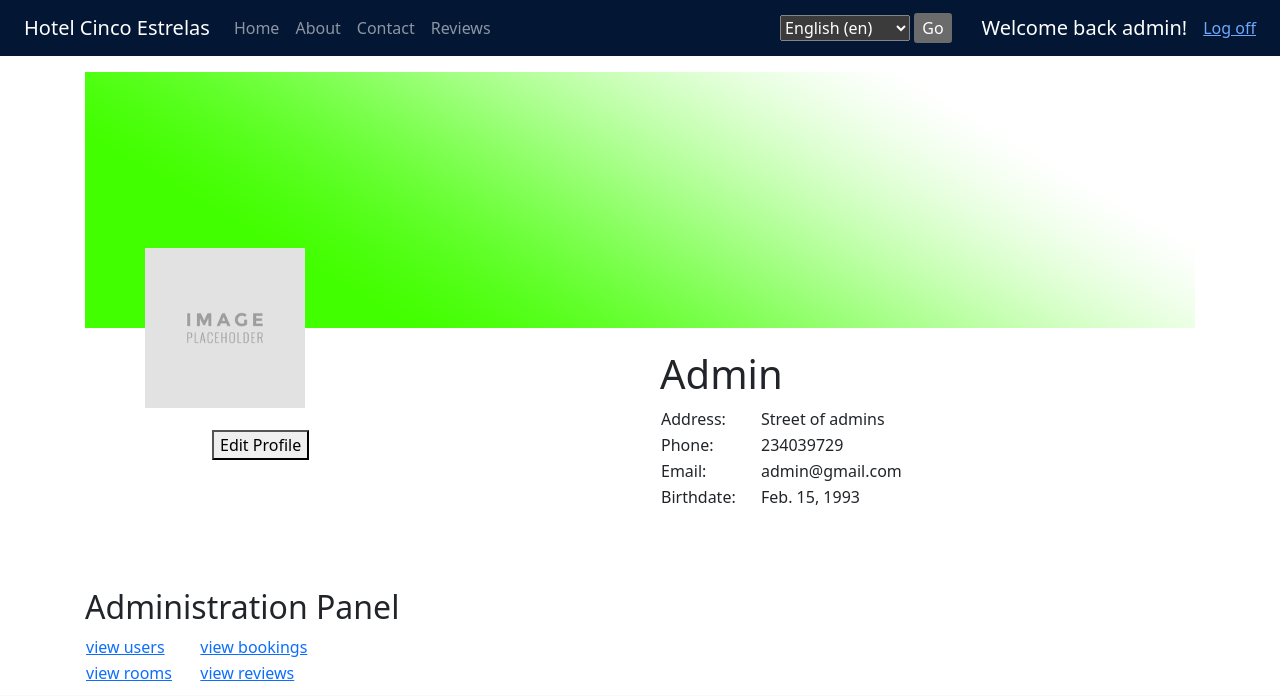
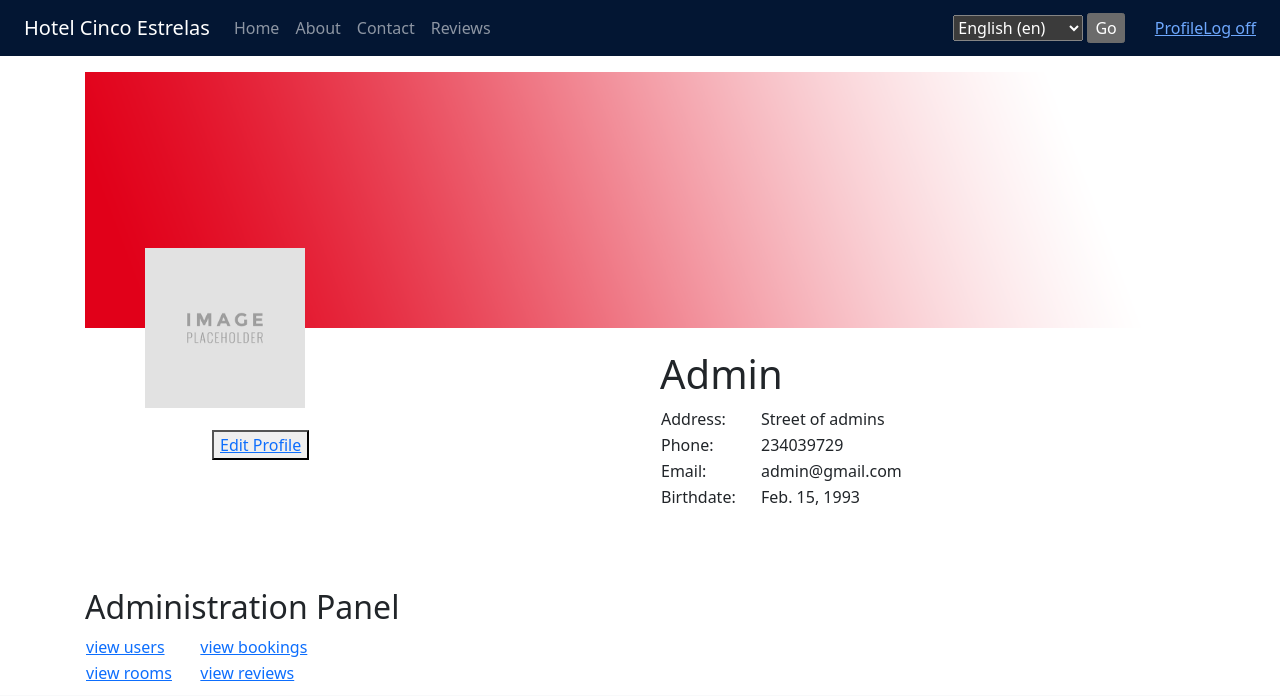
Before and after one commit to pdPinho/Hotel-Cinco-Estrelas, a Django app: page /profile/ in a window 1280 px wide. Shown: the top 696 px of the page. Run offline with Django 4.2, Linux system fonts and the light colour scheme; a user stored in the database is signed in; data comes from the database, SQL or seed files in the repository; some libraries are stand-ins or nearby versions.

Commit message:
edit profile self

```diff
--- a/mysite/app/templates/index.html
+++ b/mysite/app/templates/index.html
@@ -4,12 +4,12 @@
 {% load i18n %}
 {% block content %}
 
-   {% if user.is_superuser %}
+    {% comment %} {% if user.is_superuser %}
         <p><a href='/functionalities/admin/users'>view users</a></p>
         <p><a href='/functionalities/admin/bookings'>view bookings</a></p>
         <p><a href='/functionalities/admin/rooms'>view rooms</a></p>
         <p><a href='/functionalities/admin/reviews'>view reviews</a></p>
-    {% endif %}
+    {% endif %} {% endcomment %}
 
     <div class="mb-4">
         <img src="{% static 'images/HotelCincoEstrelas.png' %}" alt="Hotel Cinco Estrelas"
@@ -24,7 +24,7 @@
                 {% csrf_token %}
                 <input type="text" class="form-control" placeholder="Data Inicial">
                 <input type="text" class="form-control" placeholder="Data Final">
-                <button type="submit" class="btn btn-primary">{% translate 'search_text' %}</button>
+                <a href="{% url 'profile' %}"><button type="submit" class="btn btn-primary" >{% translate 'search_text' %}</button></a>
             </form>
         </div>
 
--- a/mysite/app/templates/loginpartial.html
+++ b/mysite/app/templates/loginpartial.html
@@ -2,7 +2,8 @@
 <form id="logoutForm" action="/accounts/logout" method="post" class="navbar-right">
     {% csrf_token %}
     <ul class="nav navbar-nav navbar-right flex flex-row align-items-center me-4">
-        <li><span class="navbar-brand">Welcome back {{ user.username }}!</span></li>
+        {% comment %} <li><span class="navbar-brand">Welcome back {{ user.username }}!</span></li> {% endcomment %}
+        <li><a href="{% url 'profile' %}">Profile</a></li>
         <li><a href="javascript:document.getElementById('logoutForm').submit()">Log off</a></li>
     </ul>
 </form>
--- a/mysite/app/templates/profile.html
+++ b/mysite/app/templates/profile.html
@@ -32,13 +32,17 @@
 
 <section id="profile" style="margin-bottom: 100px;">
     <div id="banner">
-        <img src="{% static 'images/GreenWhite.png' %}" alt="banner" style="width: 100%; height: 16em;">
+        {% if user.is_superuser %}
+            <img src="{% static 'images/RedWhite.png' %}" alt="banner" style="width: 100%; height: 16em;">
+        {% else %}
+            <img src="{% static 'images/GreenWhite.png' %}" alt="banner" style="width: 100%; height: 16em;">
+        {% endif %}
     </div>
     <div style="position:relative; left: 60px; top: -80px;">
         <img src="{% static 'images/Untitled.png' %}" alt="profile picture" style="height: 160px; aspect-ratio: 1;">
     </div>
     <div class="float-child child1">
-        <button style="margin:auto;">Edit Profile</button>
+        <button><a href={% url 'profile_edit' %} style="margin:auto;">Edit Profile</a></button>
     </div>
 
     <div class="float-child child2">
@@ -63,6 +67,13 @@
             </tr>
         </table>
     </div>
+
+
+    {% if alert %}
+        <h1>{{ alert }}</h1>
+    {% endif %}
+
+
 </section>
 
 {% if user.is_superuser %}
@@ -78,10 +89,9 @@
             <td><a href='/functionalities/admin/reviews'>view reviews</a></td>
         </tr>
     </table>
-
-
-
-
+</section>
+{% else %}
+<section>
 
 </section>
 {% endif %}
--- a/mysite/app/views.py
+++ b/mysite/app/views.py
@@ -131,6 +131,55 @@ def profile(request):
         'birthdate': user.birthdate,
     }
     return render(request, 'profile.html', params)
+
+
+@login_required()
+# Display current user info and update it
+def profile_edit(request):
+    form = user_edit_form()
+    user = User.objects.get(id=request.user.id)
+
+    if request.method == 'POST':
+        form = user_edit_form(request.POST)
+
+        if form.is_valid():
+            # updating user information
+            user.name = form.cleaned_data['name']
+            user.email = form.cleaned_data['email']
+            user.password = form.cleaned_data['password']
+            user.phone = form.cleaned_data['phone']
+            user.address = form.cleaned_data['address']
+            user.birthdate = form.cleaned_data['birthdate']
+            user.save()
+
+            # updating user authentication info
+            u = user_auth.objects.get(pk=int(user.id))
+            u.username = user.name
+            u.email = user.email
+            u.set_password(user.password)
+            u.save()
+
+            params = {
+                'name': user.name,
+                'email': user.email,
+                'password': user.password,
+                'phone': user.phone,
+                'address': user.address,
+                'birthdate': user.birthdate,
+            }
+
+            return render(request, 'profile.html', {'alert': "Profile updated successfully", 'params': params})
+    else:
+        # getting information to be displayed (placeholder)
+        form = user_edit_form(initial={'name': user.name,
+                                       'email': user.email,
+                                       'password': user.password,
+                                       'phone': user.phone,
+                                       'address': user.address,
+                                       'birthdate': user.birthdate,
+                                       'form': form})
+
+    return render(request, 'user_edit.html', {'form': form, 'user': user.name})
 
 
 #############################
--- a/mysite/mysite/urls.py
+++ b/mysite/mysite/urls.py
@@ -14,20 +14,19 @@ urlpatterns = [
     path('error_404/', views.error_404, name='error_404'),
     path('rooms/', views.rooms, name='rooms'),
 
-    ### login area ###
+    ### account area ###
     path('accounts/login/', auth_views.LoginView.as_view(template_name='login.html'), name='login'),
     path('accounts/logout', auth_views.LogoutView.as_view(next_page='/'), name='logout'),
-
-    ### account area ###
     path('accounts/register/', views.register, name='register'),
-    path("accounts/password_reset/", auth_views.PasswordResetView.as_view(template_name='registration/password_reset_form.html'), name='password_reset_form'),
-    path("accounts/password_reset/done", auth_views.PasswordResetDoneView.as_view(template_name='registration/password_reset_done.html'), name='password_reset_done'),
-    path("accounts/password_reset/<uidb64>/<token>/", auth_views.PasswordResetConfirmView.as_view(template_name='registration/password_reset_confirm.html'), name='password_reset_confirm'),
-    path("accounts/password_reset/complete", auth_views.PasswordResetCompleteView.as_view(template_name='registration/password_reset_complete.html'), name='password_reset_complete'),
 
 
     ### profile area ###
     path('profile/', views.profile, name='profile'),
+    path("profile/password_reset/", auth_views.PasswordResetView.as_view(template_name='registration/password_reset_form.html'), name='password_reset_form'),
+    path("profile/password_reset/done", auth_views.PasswordResetDoneView.as_view(template_name='registration/password_reset_done.html'), name='password_reset_done'),
+    path("profile/password_reset/<uidb64>/<token>/", auth_views.PasswordResetConfirmView.as_view(template_name='registration/password_reset_confirm.html'), name='password_reset_confirm'),
+    path("profile/password_reset/complete", auth_views.PasswordResetCompleteView.as_view(template_name='registration/password_reset_complete.html'), name='password_reset_complete'),
+    path('profile/edit/', views.profile_edit, name='profile_edit'),
 
     ### admin area ###
     # users
```
